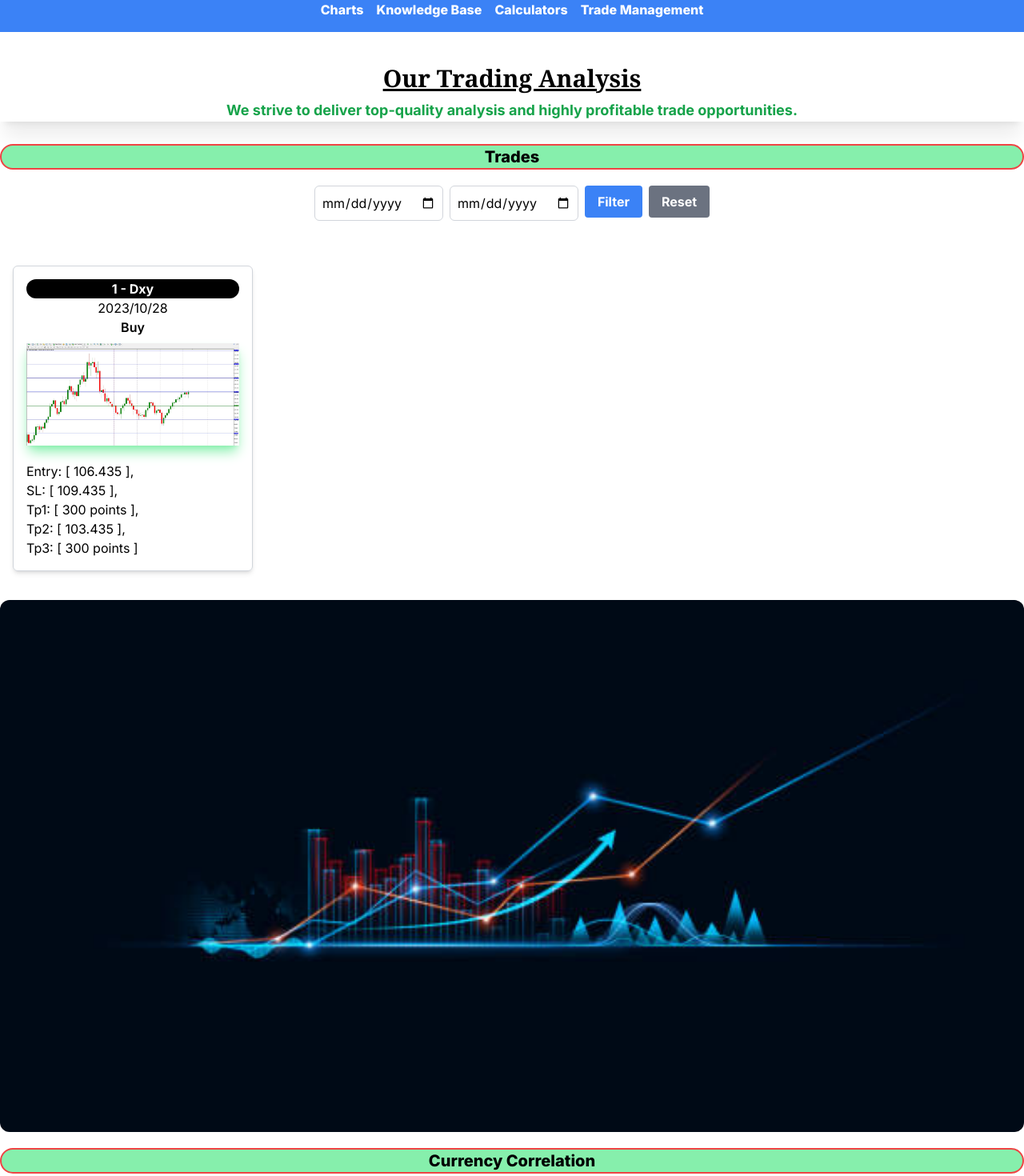
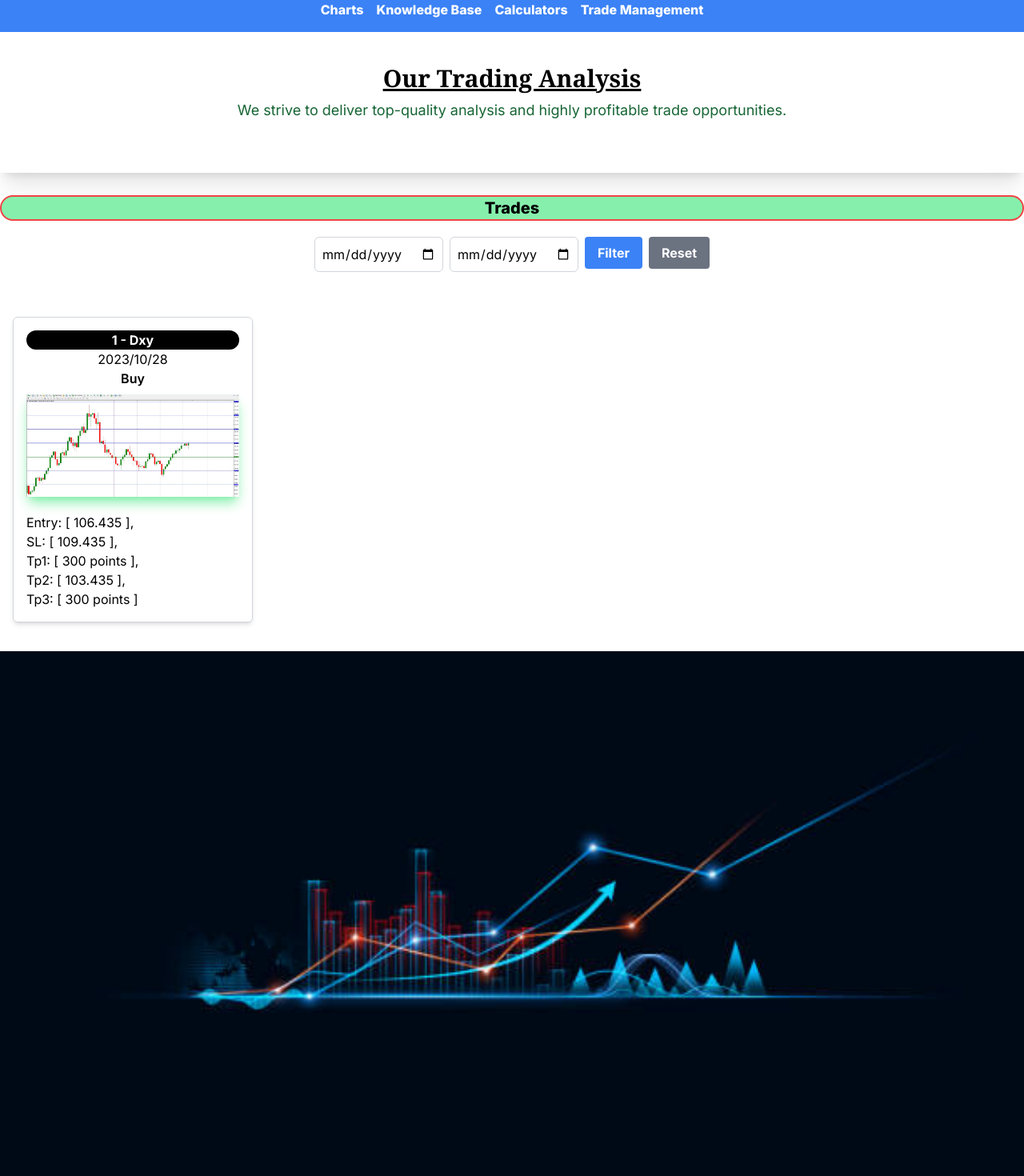
Before and after one commit to TshwaneloMatlou/eig, a Next.js app: page /Charts in a window 1280 px wide. Shown: the part 60-1530 px from the top of the page at 80% size. Built offline with nearby package versions, Linux system fonts and the light colour scheme.

Commit message:
chart update

```diff
--- a/app/Components/ChartBanner.tsx
+++ b/app/Components/ChartBanner.tsx
@@ -8,7 +8,7 @@ interface ChartBannerProps {
 const ChartBanner: React.FC<ChartBannerProps> = ({ imageUrl, altText }) => {
   return (
     <div className="banner-container">
-      <Image src={imageUrl} alt={altText} layout="responsive" width={1920} height={400} className='my-5 rounded-xl' />
+      <Image src={imageUrl} alt={altText} layout="responsive" width={1920} height={400} className='my-5' />
     </div>
   );
 };
--- a/app/Components/ChartSearch.tsx
+++ b/app/Components/ChartSearch.tsx
@@ -12,7 +12,7 @@ const ChartSearch = () => {
         <div className="py-5 mb-2 rounded-xl">
           <div className="container mx-auto text-center">
             <h2 className="text-3xl m-2 font-semibold font-serif underline">Our Trading Analysis</h2>
-            <p className="text-lg text-green-600 font-bold shadow-xl">
+            <p className="text-lg text-green-800 pb-16 shadow-xl">
               We strive to deliver top-quality analysis and highly profitable trade opportunities.
             </p>
           </div>
@@ -25,7 +25,7 @@ const ChartSearch = () => {
 
         {/** <TradeChartsCards /> */}
 
-        <h2 className="text-xl text-center font-extrabold bg-green-300 mb-5 rounded-3xl border-2 border-red-500 ">Currency Correlation</h2>
+        <h2 className="text-xl text-center font-extrabold bg-green-300 mb-5 rounded-3xl border-2 border-red-500 ">Currency Pair Correlation</h2>
         <UsdCorrelation />
 
       </div>
```
